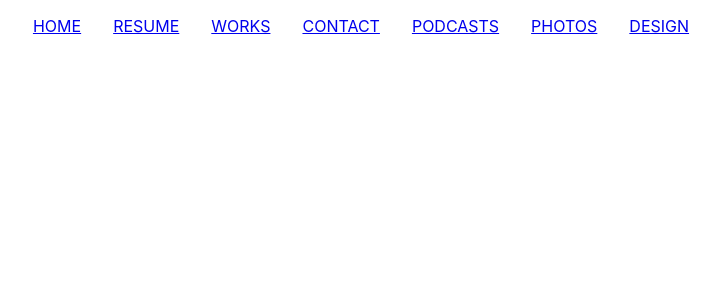
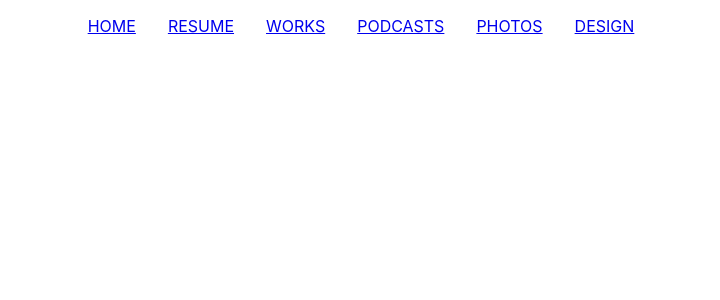
Before and after one commit to sailor95/portfolio-spa-v2, a React (Create React App) app: page / in a window 1280 px wide. Shown: the top 300 px of the page, without its empty margins (279-999 px from the left). Built offline with nearby package versions, Linux system fonts and the light colour scheme.

Commit message:
[container] Remove Contact Button

```diff
--- a/src/containers/navbar/Navbar.js
+++ b/src/containers/navbar/Navbar.js
@@ -9,7 +9,6 @@ class Navbar extends React.Component {
                 <NavButton name="Home" />
                 <NavButton name="Resume" />
                 <NavButton name="Works" />
-                <NavButton name="Contact" />
                 <NavButton name="Podcasts" />
                 <NavButton name="Photos" />
                 <NavButton name="Design" />
```
